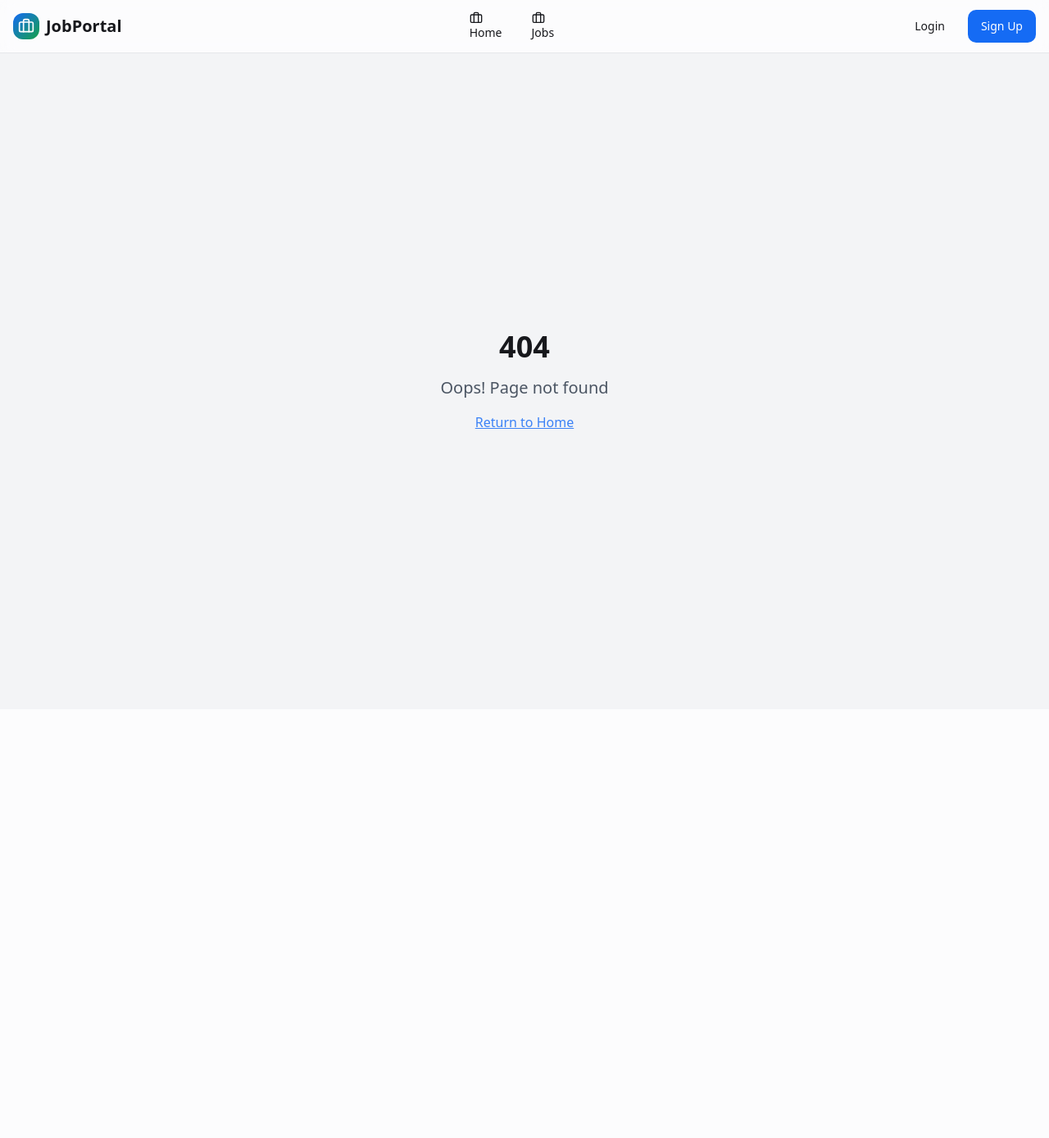
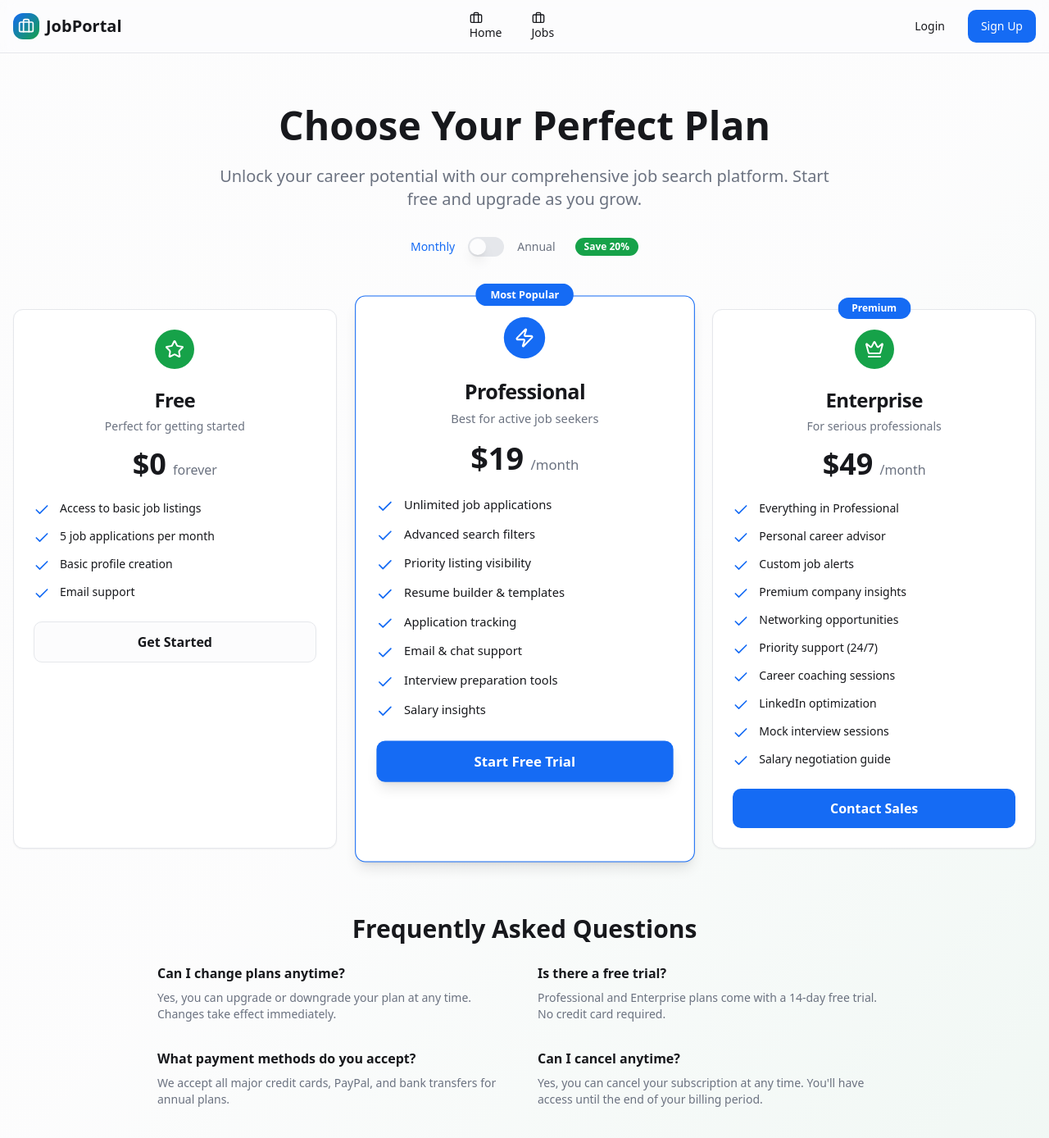
Before and after one commit to rakeshraju997/job-spotlight-tracker, a React (Vite) app: page /subscription in a window 1280 px wide. Before the commit this address had no page. Shown: the top 1388 px of the page at 82% size. Before the commit the page ends 865 px from the top, so only its background shows below. Built offline with nearby package versions, Linux system fonts and the light colour scheme.

Commit message:
Refactor: Update UI designs
Update UI designs for the job platform to match the requested HubSpot contact page layout.

```diff
--- a/src/App.tsx
+++ b/src/App.tsx
@@ -11,6 +11,7 @@ import { Login } from "./pages/Login";
 import { Register } from "./pages/Register";
 import { AdminDashboard } from "./pages/AdminDashboard";
 import { Contacts } from "./pages/Contacts";
+import Subscription from "./pages/Subscription";
 import NotFound from "./pages/NotFound";
 
 const queryClient = new QueryClient();
@@ -30,6 +31,7 @@ const App = () => (
           <Route path="/register" element={<Register />} />
           <Route path="/admin" element={<AdminDashboard />} />
           <Route path="/contacts" element={<Contacts />} />
+          <Route path="/subscription" element={<Subscription />} />
           <Route path="*" element={<NotFound />} />
         </Routes>
       </BrowserRouter>
--- a/src/components/Navigation.tsx
+++ b/src/components/Navigation.tsx
@@ -6,7 +6,8 @@ import {
   Settings,
   LogOut,
   Menu,
-  X
+  X,
+  Crown
 } from "lucide-react";
 import { useState } from "react";
 
@@ -29,7 +30,8 @@ export const Navigation = ({ isAuthenticated = false, isAdmin = false, userType
 
   const userNavItems = [
     { name: "Dashboard", path: "/dashboard", icon: User },
-    { name: "Applied Jobs", path: "/applied", icon: Briefcase }
+    { name: "Applied Jobs", path: "/applied", icon: Briefcase },
+    { name: "Subscription", path: "/subscription", icon: Crown }
   ];
 
   const adminNavItems = [
--- /dev/null
+++ b/src/pages/Subscription.tsx
@@ -0,0 +1,245 @@
+import { useState } from "react";
+import { Button } from "@/components/ui/button";
+import { Card, CardContent, CardDescription, CardHeader, CardTitle } from "@/components/ui/card";
+import { Badge } from "@/components/ui/badge";
+import { Switch } from "@/components/ui/switch";
+import { Check, Crown, Star, Zap } from "lucide-react";
+
+const Subscription = () => {
+  const [isAnnual, setIsAnnual] = useState(false);
+
+  const plans = [
+    {
+      name: "Free",
+      description: "Perfect for getting started",
+      monthlyPrice: 0,
+      annualPrice: 0,
+      icon: Star,
+      badge: null,
+      features: [
+        "Access to basic job listings",
+        "5 job applications per month",
+        "Basic profile creation",
+        "Email support",
+      ],
+      limitations: [
+        "Limited search filters",
+        "No priority support",
+        "Basic analytics only",
+      ],
+      buttonText: "Get Started",
+      buttonVariant: "outline" as const,
+      popular: false,
+    },
+    {
+      name: "Professional",
+      description: "Best for active job seekers",
+      monthlyPrice: 19,
+      annualPrice: 15,
+      icon: Zap,
+      badge: "Most Popular",
+      features: [
+        "Unlimited job applications",
+        "Advanced search filters",
+        "Priority listing visibility",
+        "Resume builder & templates",
+        "Application tracking",
+        "Email & chat support",
+        "Interview preparation tools",
+        "Salary insights",
+      ],
+      limitations: [],
+      buttonText: "Start Free Trial",
+      buttonVariant: "default" as const,
+      popular: true,
+    },
+    {
+      name: "Enterprise",
+      description: "For serious professionals",
+      monthlyPrice: 49,
+      annualPrice: 39,
+      icon: Crown,
+      badge: "Premium",
+      features: [
+        "Everything in Professional",
+        "Personal career advisor",
+        "Custom job alerts",
+        "Premium company insights",
+        "Networking opportunities",
+        "Priority support (24/7)",
+        "Career coaching sessions",
+        "LinkedIn optimization",
+        "Mock interview sessions",
+        "Salary negotiation guide",
+      ],
+      limitations: [],
+      buttonText: "Contact Sales",
+      buttonVariant: "default" as const,
+      popular: false,
+    },
+  ];
+
+  return (
+    <div className="min-h-screen bg-gradient-to-br from-background via-background to-accent/5">
+      <div className="container mx-auto px-4 py-16">
+        {/* Header Section */}
+        <div className="text-center mb-16">
+          <h1 className="text-4xl md:text-5xl font-bold text-foreground mb-6">
+            Choose Your Perfect Plan
+          </h1>
+          <p className="text-xl text-muted-foreground mb-8 max-w-3xl mx-auto">
+            Unlock your career potential with our comprehensive job search platform.
+            Start free and upgrade as you grow.
+          </p>
+
+          {/* Billing Toggle */}
+          <div className="flex items-center justify-center gap-4 mb-8">
+            <span className={`text-sm font-medium ${!isAnnual ? 'text-primary' : 'text-muted-foreground'}`}>
+              Monthly
+            </span>
+            <Switch
+              checked={isAnnual}
+              onCheckedChange={setIsAnnual}
+              className="data-[state=checked]:bg-primary"
+            />
+            <span className={`text-sm font-medium ${isAnnual ? 'text-primary' : 'text-muted-foreground'}`}>
+              Annual
+            </span>
+            <Badge variant="secondary" className="ml-2 bg-accent text-accent-foreground">
+              Save 20%
+            </Badge>
+          </div>
+        </div>
+
+        {/* Pricing Cards */}
+        <div className="grid md:grid-cols-3 gap-8 max-w-7xl mx-auto">
+          {plans.map((plan) => {
+            const Icon = plan.icon;
+            const price = isAnnual ? plan.annualPrice : plan.monthlyPrice;
+            const originalPrice = isAnnual ? plan.monthlyPrice : null;
+
+            return (
+              <Card
+                key={plan.name}
+                className={`relative transition-all duration-300 hover:shadow-xl ${
+                  plan.popular
+                    ? 'border-primary shadow-lg scale-105'
+                    : 'border-border hover:border-primary/50'
+                }`}
+              >
+                {plan.badge && (
+                  <div className="absolute -top-4 left-1/2 transform -translate-x-1/2">
+                    <Badge className="bg-primary text-primary-foreground px-4 py-1">
+                      {plan.badge}
+                    </Badge>
+                  </div>
+                )}
+
+                <CardHeader className="text-center pb-4">
+                  <div className="flex justify-center mb-4">
+                    <div className={`p-3 rounded-full ${
+                      plan.popular ? 'bg-primary text-primary-foreground' : 'bg-accent text-accent-foreground'
+                    }`}>
+                      <Icon className="w-6 h-6" />
+                    </div>
+                  </div>
+                  <CardTitle className="text-2xl font-bold">{plan.name}</CardTitle>
+                  <CardDescription className="text-muted-foreground">
+                    {plan.description}
+                  </CardDescription>
+                </CardHeader>
+
+                <CardContent className="space-y-6">
+                  {/* Pricing */}
+                  <div className="text-center">
+                    <div className="flex items-baseline justify-center gap-2">
+                      <span className="text-4xl font-bold text-foreground">
+                        ${price}
+                      </span>
+                      <span className="text-muted-foreground">
+                        {price === 0 ? 'forever' : '/month'}
+                      </span>
+                    </div>
+                    {originalPrice && isAnnual && originalPrice > 0 && (
+                      <div className="text-sm text-muted-foreground mt-1">
+                        <span className="line-through">${originalPrice}/month</span>
+                        <span className="text-primary ml-2 font-medium">
+                          Save ${(originalPrice - price) * 12}/year
+                        </span>
+                      </div>
+                    )}
+                  </div>
+
+                  {/* Features */}
+                  <div className="space-y-3">
+                    {plan.features.map((feature, index) => (
+                      <div key={index} className="flex items-start gap-3">
+                        <Check className="w-5 h-5 text-primary mt-0.5 flex-shrink-0" />
+                        <span className="text-sm text-foreground">{feature}</span>
+                      </div>
+                    ))}
+                  </div>
+
+                  {/* CTA Button */}
+                  <Button
+                    variant={plan.buttonVariant}
+                    className={`w-full py-6 text-base font-semibold ${
+                      plan.popular
+                        ? 'bg-primary hover:bg-primary/90 text-primary-foreground shadow-lg'
+                        : ''
+                    }`}
+                  >
+                    {plan.buttonText}
+                  </Button>
+                </CardContent>
+              </Card>
+            );
+          })}
+        </div>
+
+        {/* FAQ Section */}
+        <div className="mt-20 text-center">
+          <h2 className="text-3xl font-bold text-foreground mb-6">
+            Frequently Asked Questions
+          </h2>
+          <div className="grid md:grid-cols-2 gap-8 max-w-4xl mx-auto text-left">
+            <div>
+              <h3 className="font-semibold text-foreground mb-2">
+                Can I change plans anytime?
+              </h3>
+              <p className="text-muted-foreground text-sm">
+                Yes, you can upgrade or downgrade your plan at any time. Changes take effect immediately.
+              </p>
+            </div>
+            <div>
+              <h3 className="font-semibold text-foreground mb-2">
+                Is there a free trial?
+              </h3>
+              <p className="text-muted-foreground text-sm">
+                Professional and Enterprise plans come with a 14-day free trial. No credit card required.
+              </p>
+            </div>
+            <div>
+              <h3 className="font-semibold text-foreground mb-2">
+                What payment methods do you accept?
+              </h3>
+              <p className="text-muted-foreground text-sm">
+                We accept all major credit cards, PayPal, and bank transfers for annual plans.
+              </p>
+            </div>
+            <div>
+              <h3 className="font-semibold text-foreground mb-2">
+                Can I cancel anytime?
+              </h3>
+              <p className="text-muted-foreground text-sm">
+                Yes, you can cancel your subscription at any time. You'll have access until the end of your billing period.
+              </p>
+            </div>
+          </div>
+        </div>
+      </div>
+    </div>
+  );
+};
+
+export default Subscription;
```
